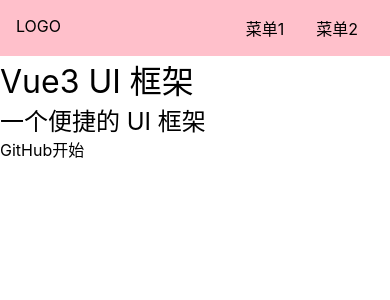
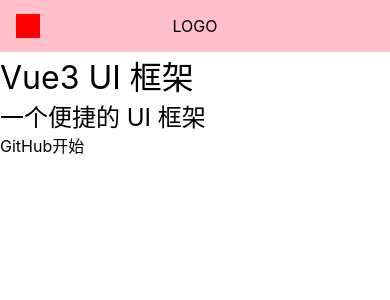
Before and after one commit to rourou1107/zao-UI, a Vue app: page /#/ in a window 390 px wide. Shown: the top 300 px of the page. Built offline with nearby package versions, Linux system fonts and the light colour scheme.

Commit message:
添加贴切换按钮
Change-Id: Ia7d9ef6a8a9f5239902771649eda3db137b15579

```diff
--- a/src/components/Topnav.vue
+++ b/src/components/Topnav.vue
@@ -5,6 +5,7 @@
             <li>菜单1</li>
             <li>菜单2</li>
         </ul>
+        <span class="toggleAside"></span>
     </div>
 </template>
 <script lang="ts">
@@ -12,7 +13,6 @@
     export default {
         setup() {
             const asideVisible = inject<Ref<boolean>>('asideVisible')
-            console.log('asideVisible', asideVisible);
             const toggleAside = () => {
                 asideVisible.value = !asideVisible.value
             }
@@ -39,5 +39,20 @@
                 margin: 0 1em;
             }
         }
+        > .toggleAside {
+            width: 24px;
+            height: 24px;
+            background: red;
+            position: absolute;
+            left: 16px;
+            top: 50%;
+            transform: translateY(-50%);
+            display: none;
+        }
+        @media (max-width: 500px) {
+            > .menu{display: none;}
+            > .logo{margin: 0 auto;}
+            > .toggleAside {display: inline-block;}
+        }
     }
 </style>
--- a/src/views/Doc.vue
+++ b/src/views/Doc.vue
@@ -43,5 +43,11 @@
                 padding: 4px 0;
             }
         }
+        @media (max-width: 500px) {
+            position: fixed;
+            top: 0;
+            left: 0;
+            padding-top: 70px;
+        }
     }
 </style>
```
